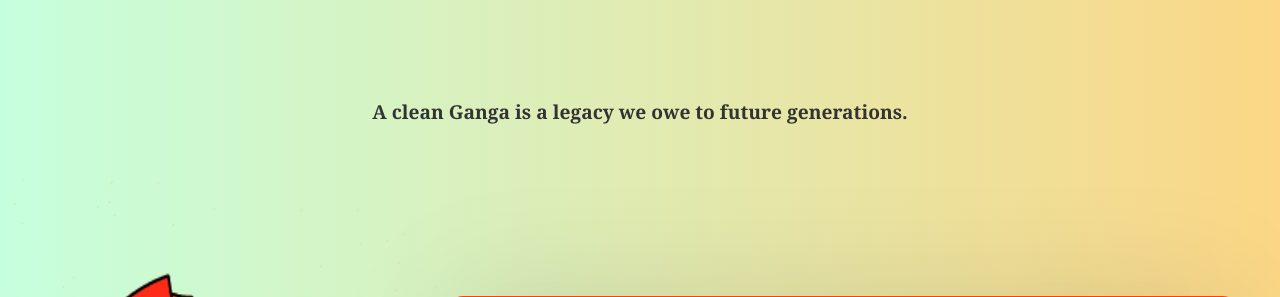
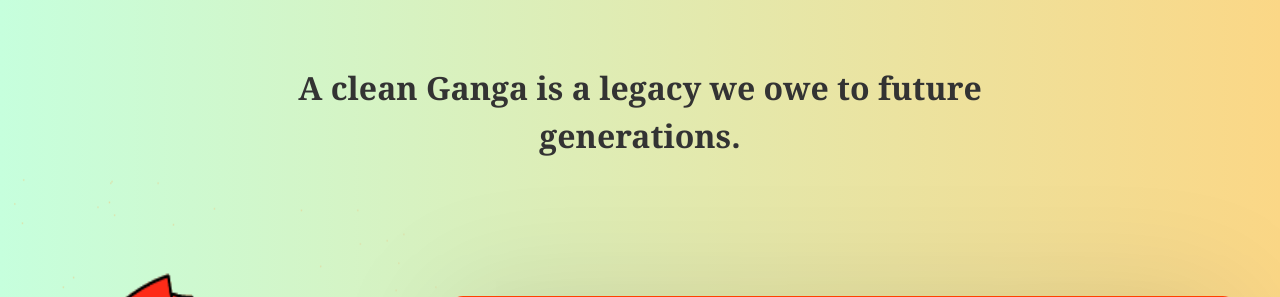
Before and after one commit to Sripad1003/NMCG, a Flask app: page /chatbot in a window 1280 px wide. Shown: the top 297 px of the page. Run offline with Flask 3, Linux system fonts and the light colour scheme; parts of the project's set-up code (start-up, migrations or seed data) failed here and were passed over; some libraries are stand-ins or nearby versions; some web fonts are replaced.

Commit message:
Update chatbotstyle.css

```diff
--- a/static/styles/chatbotstyle.css
+++ b/static/styles/chatbotstyle.css
@@ -238,7 +238,7 @@ header h2 {
 
 }
 .quotes p{
-  font-size: 1.2rem;
+  font-size: 2rem;
   font-weight: 600;
   font-family: Georgia, 'Times New Roman', Times, serif;
   color: #333;
```
